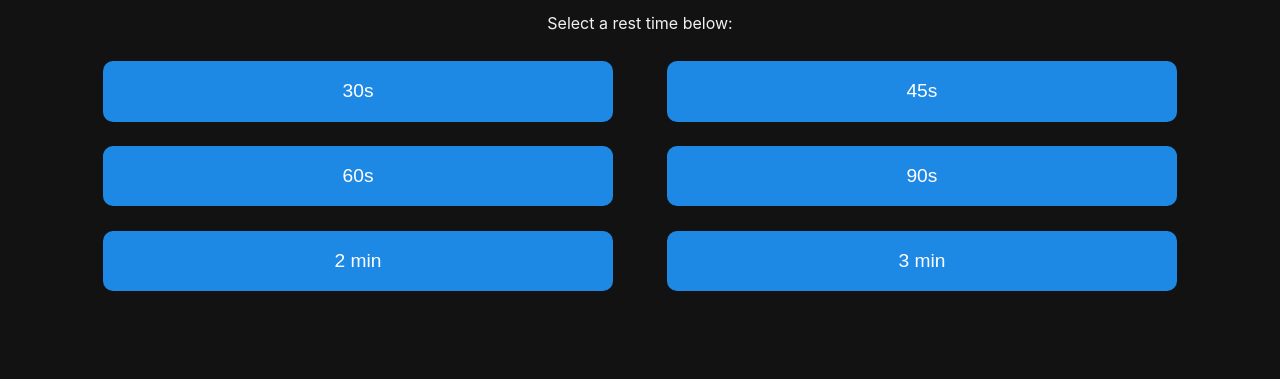
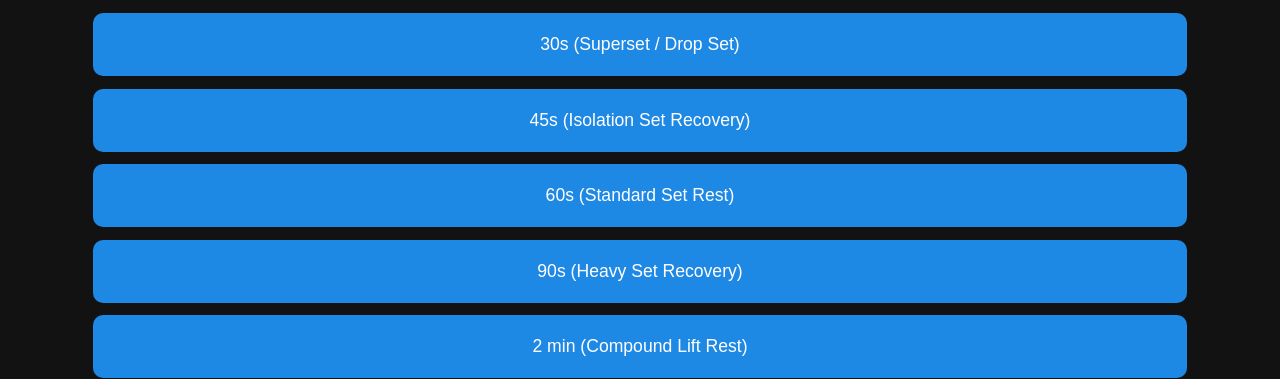
Before and after one commit to Edward-Price/rest-timer, a plain HTML site: page index.html in a window 1280 px wide. Shown: the part 102-481 px from the top of the page. Drawn offline with Linux system fonts and the light colour scheme.

Commit message:
Update index.html

```diff
--- a/index.html
+++ b/index.html
@@ -21,11 +21,11 @@
             margin-bottom: 1em;
         }
         .btn {
-            display: inline-block;
-            width: 42%;
-            margin: 1% 2%;
-            padding: 1em;
-            font-size: 1.2em;
+            display: block;
+            width: 90%;
+            margin: 0.7em auto;
+            padding: 1.2em;
+            font-size: 1.1em;
             border: none;
             border-radius: 10px;
             background-color: #1E88E5;
@@ -51,15 +51,14 @@
 </head>
 <body>
     <h1>Rest Timer</h1>
-    <p>Select a rest time below:</p>
-    <div>
-        <button class="btn" onclick="startTimer(30)">30s</button>
-        <button class="btn" onclick="startTimer(45)">45s</button>
-        <button class="btn" onclick="startTimer(60)">60s</button>
-        <button class="btn" onclick="startTimer(90)">90s</button>
-        <button class="btn" onclick="startTimer(120)">2 min</button>
-        <button class="btn" onclick="startTimer(180)">3 min</button>
-    </div>
+
+    <button class="btn" onclick="startTimer(30)">30s (Superset / Drop Set)</button>
+    <button class="btn" onclick="startTimer(45)">45s (Isolation Set Recovery)</button>
+    <button class="btn" onclick="startTimer(60)">60s (Standard Set Rest)</button>
+    <button class="btn" onclick="startTimer(90)">90s (Heavy Set Recovery)</button>
+    <button class="btn" onclick="startTimer(120)">2 min (Compound Lift Rest)</button>
+    <button class="btn" onclick="startTimer(180)">3 min (Rest Between Exercises)</button>
+
     <div id="timer">00:00</div>
 
     <script>
```
